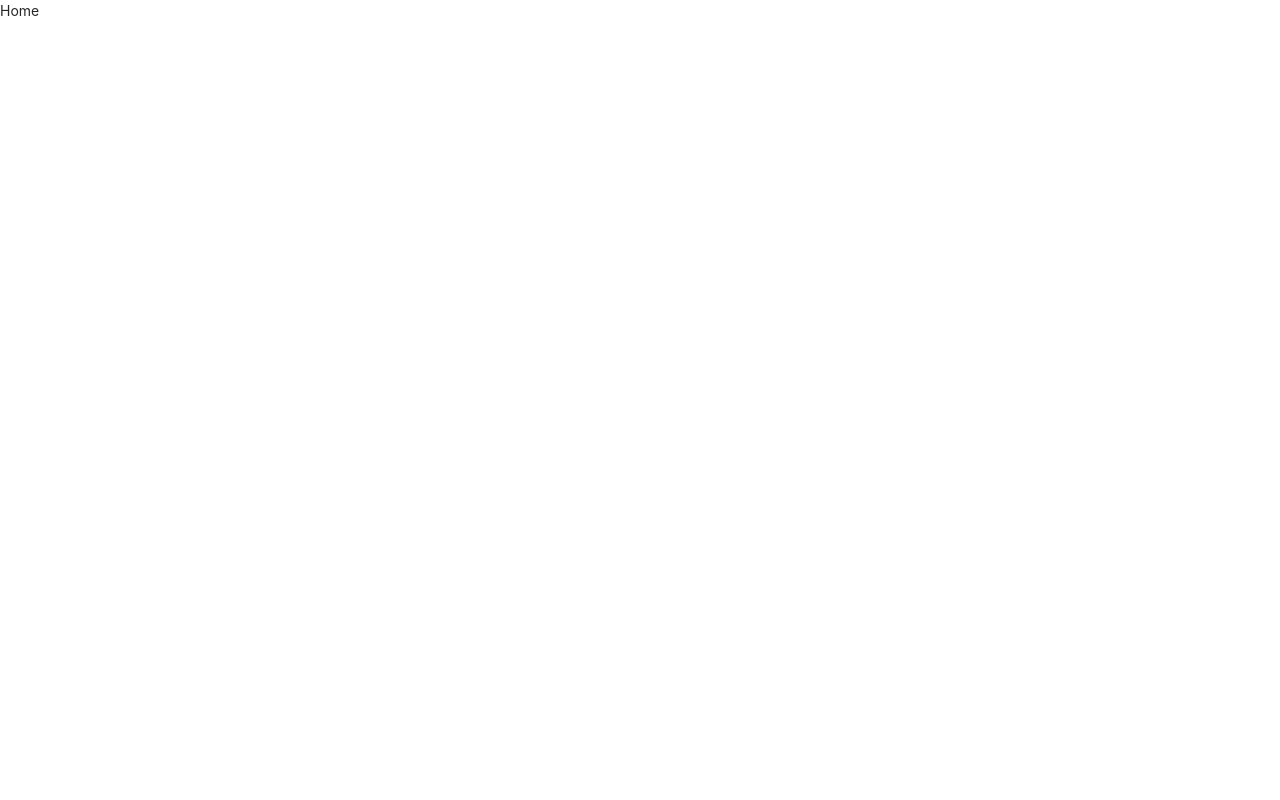
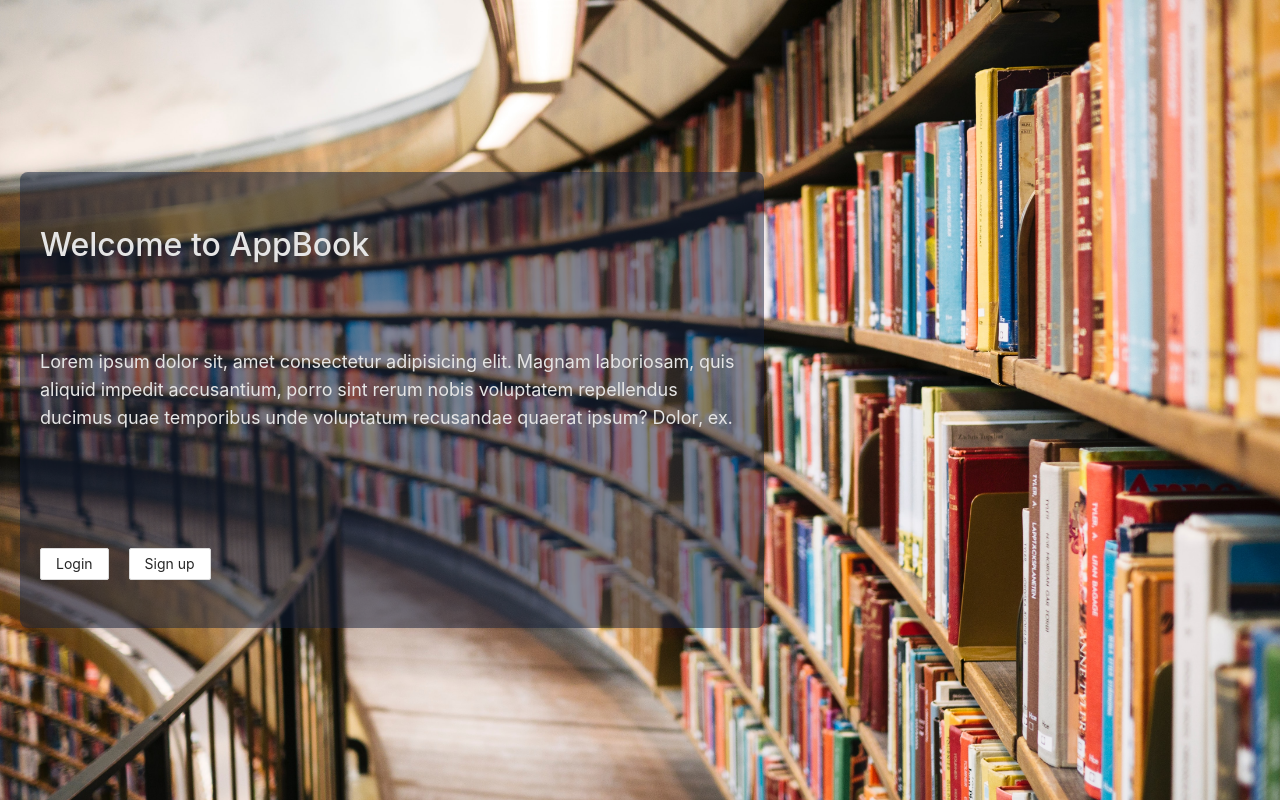
Before and after one commit to atejap05/bootcamp-dev-web-project02, a React (Create React App) app: page / in a window 1280 px wide. Built offline with nearby package versions, Linux system fonts and the light colour scheme.

Commit message:
inicia implementacao da Home

```diff
--- /dev/null
+++ b/src/components/UI/AntButton.jsx
@@ -0,0 +1,8 @@
+import React from "react";
+import { Button } from "antd";
+
+const AntButton = ({ children }) => {
+  return <Button>{children}</Button>;
+};
+
+export default AntButton;
--- a/src/components/UI/CardBook.jsx
+++ b/src/components/UI/CardBook.jsx
@@ -12,6 +12,7 @@ const CardBook = ({ id, title, image, description }) => {
         width: 300,
         height: 700,
         overflow: "hidden",
+        backgroundColor: "#e5e5e5",
       }}
       hoverable
       cover={
@@ -23,7 +24,7 @@ const CardBook = ({ id, title, image, description }) => {
       }
     >
       <Meta
-        avatar={<HeartOutlined />}
+        avatar={<HeartOutlined style={{ fontSize: "2rem" }} />}
         title={title}
         description={description.slice(0, 150) + "..."}
       />
--- a/src/css/styles.module.css
+++ b/src/css/styles.module.css
@@ -63,7 +63,7 @@ body {
   height: 100vh; }
 
 .carddetails {
-  padding: 0 1rem;
+  padding: 0 2rem;
   margin: 0 2rem;
   margin-bottom: 2rem;
   background-color: #e5e5e5;
@@ -86,3 +86,31 @@ body {
     list-style: none; }
     .carddetails ul li:not(:last-child) {
       margin-bottom: 0.8rem; }
+
+.home {
+  padding: 2rem;
+  height: 100vh;
+  background-image: url("../assets/imgs/books_wallpapper.jpg");
+  background-size: cover;
+  display: flex;
+  align-items: center;
+  justify-content: flex-start;
+  color: #e5e5e5; }
+  .home__container {
+    max-width: 60%;
+    min-height: 60%;
+    padding: 0 2rem;
+    border-radius: 0.8rem;
+    background-color: rgba(20, 33, 61, 0.5);
+    display: flex;
+    flex-direction: column;
+    align-items: flex-start;
+    justify-content: space-around; }
+    .home__container h1 {
+      font-size: 3.2rem;
+      color: inherit;
+      margin-bottom: -2rem; }
+    .home__container p {
+      font-size: 1.8rem; }
+    .home__container div button:first-child {
+      margin-right: 2rem; }
--- a/src/pages/Home.jsx
+++ b/src/pages/Home.jsx
@@ -1,7 +1,25 @@
 import React from "react";
+import classes from "../css/styles.module.css";
+import AntButton from "../components/UI/AntButton";
 
 const Home = () => {
-  return <div>Home</div>;
+  return (
+    <section className={classes.home}>
+      <article className={classes["home__container"]}>
+        <h1>Welcome to AppBook</h1>
+        <p>
+          Lorem ipsum dolor sit, amet consectetur adipisicing elit. Magnam
+          laboriosam, quis aliquid impedit accusantium, porro sint rerum nobis
+          voluptatem repellendus ducimus quae temporibus unde voluptatum
+          recusandae quaerat ipsum? Dolor, ex.
+        </p>
+        <div>
+          <AntButton>Login</AntButton>
+          <AntButton>Sign up</AntButton>
+        </div>
+      </article>
+    </section>
+  );
 };
 
 export default Home;
--- a/src/sass/components/_carddetails.scss
+++ b/src/sass/components/_carddetails.scss
@@ -1,7 +1,7 @@
 .carddetails {
   // card é renderizado no main, que é uma grid!!
 
-  padding: 0 1rem;
+  padding: 0 2rem;
   margin: 0 2rem;
   margin-bottom: 2rem;
 
--- a/src/sass/main.scss
+++ b/src/sass/main.scss
@@ -12,3 +12,5 @@
 @import "./layout/layout";
 
 @import "./components/carddetails";
+
+@import "./pages/home";
--- /dev/null
+++ b/src/sass/pages/_home.scss
@@ -0,0 +1,41 @@
+.home {
+  padding: 2rem;
+  height: 100vh;
+  background-image: url("../assets/imgs/books_wallpapper.jpg");
+  background-size: cover;
+
+  display: flex;
+  align-items: center;
+  justify-content: flex-start;
+
+  color: $color-gray;
+  &__container {
+    max-width: 60%;
+    min-height: 60%;
+
+    padding: 0 2rem;
+    border-radius: $medium-br;
+    background-color: rgba($color-blue, 0.5);
+
+    display: flex;
+    flex-direction: column;
+    align-items: flex-start;
+    justify-content: space-around;
+
+    & h1 {
+      font-size: 3.2rem;
+      color: inherit;
+      margin-bottom: -2rem;
+    }
+
+    & p {
+      font-size: $medium-fs;
+    }
+
+    & div {
+      & button:first-child {
+        margin-right: 2rem;
+      }
+    }
+  }
+}
```
Also changed, not shown: src/assets/imgs/books_wallpapper.jpg (added), src/components/UI/Button.jsx (deleted).
